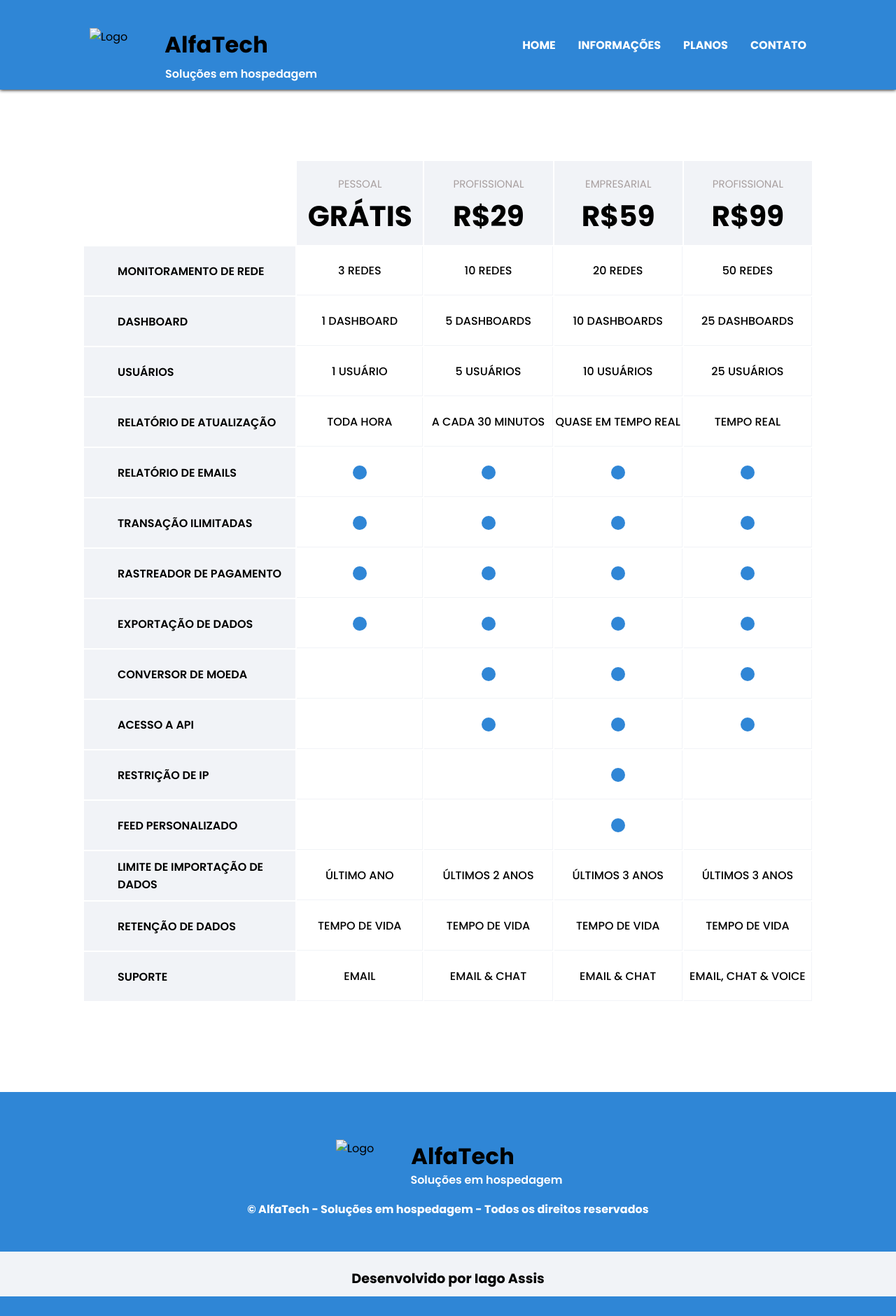
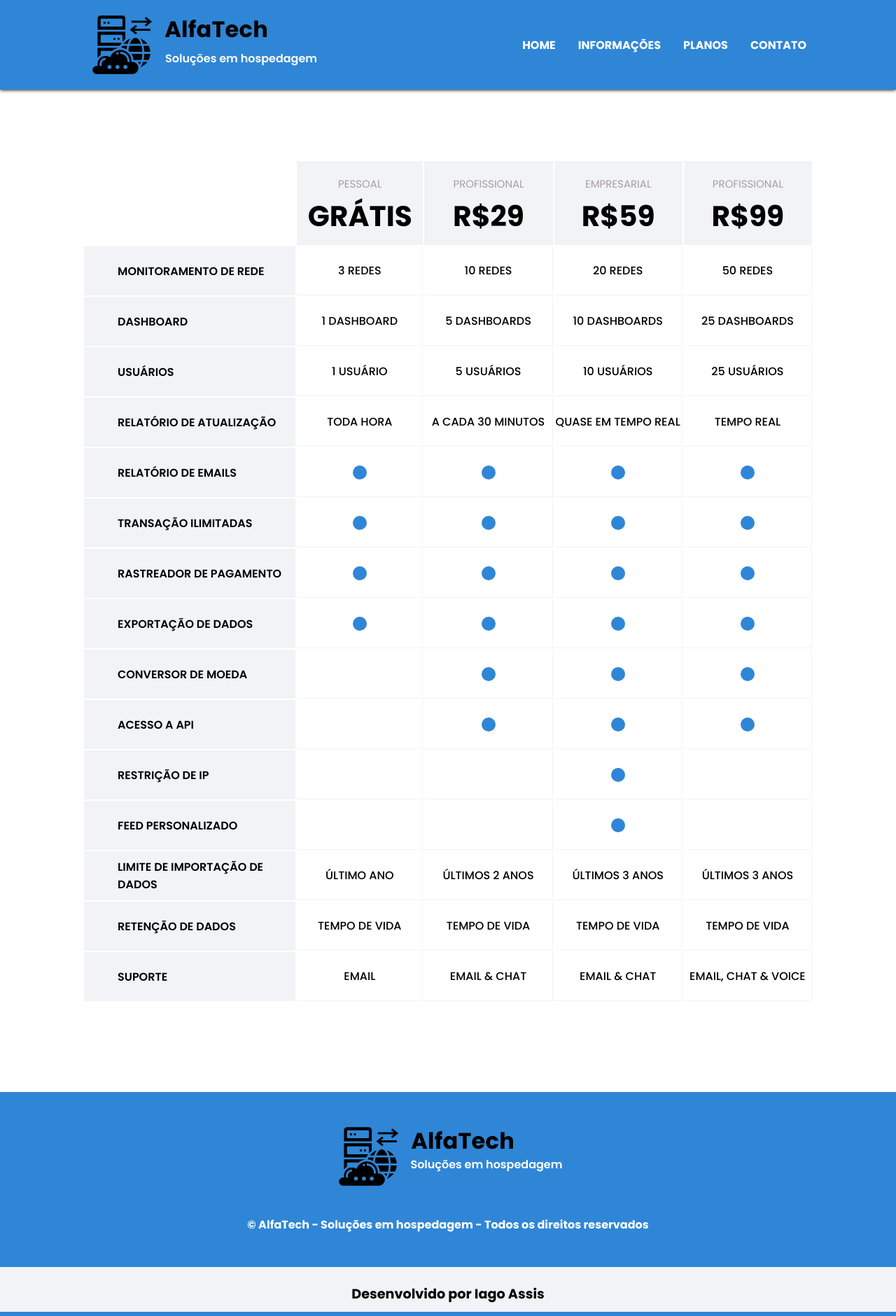
Before and after one commit to iagoassisdev/alfatech, a plain HTML site: page tabela-preco.html in a window 1280 px wide. Shown: the whole page at 70% size. Drawn offline with Linux system fonts and the light colour scheme.

Commit message:
Update tabela-preco.html

```diff
--- a/tabela-preco.html
+++ b/tabela-preco.html
@@ -15,7 +15,7 @@
     <header>
         <div class="content-topo limitar-secao">
             <div class="titulo-logo">
-                <img src="img/logo-icone-escuro.png" alt="Logo" class="imagem-logo">
+                <img src="logo-icone-escuro.png" alt="Logo" class="imagem-logo">
                 <h1>AlfaTech</h1>
                 <p>Soluções em hospedagem</p>
             </div>
@@ -157,7 +157,7 @@
 <footer id="rodape">
 
         <div class="titulo-logo-1">
-            <img src="img/logo-icone-escuro.png" alt="Logo" class="imagem-logo">
+            <img src="logo-icone-escuro.png" alt="Logo" class="imagem-logo">
             <h1>AlfaTech</h1>
             <p>Soluções em hospedagem</p>
         </div>
```
